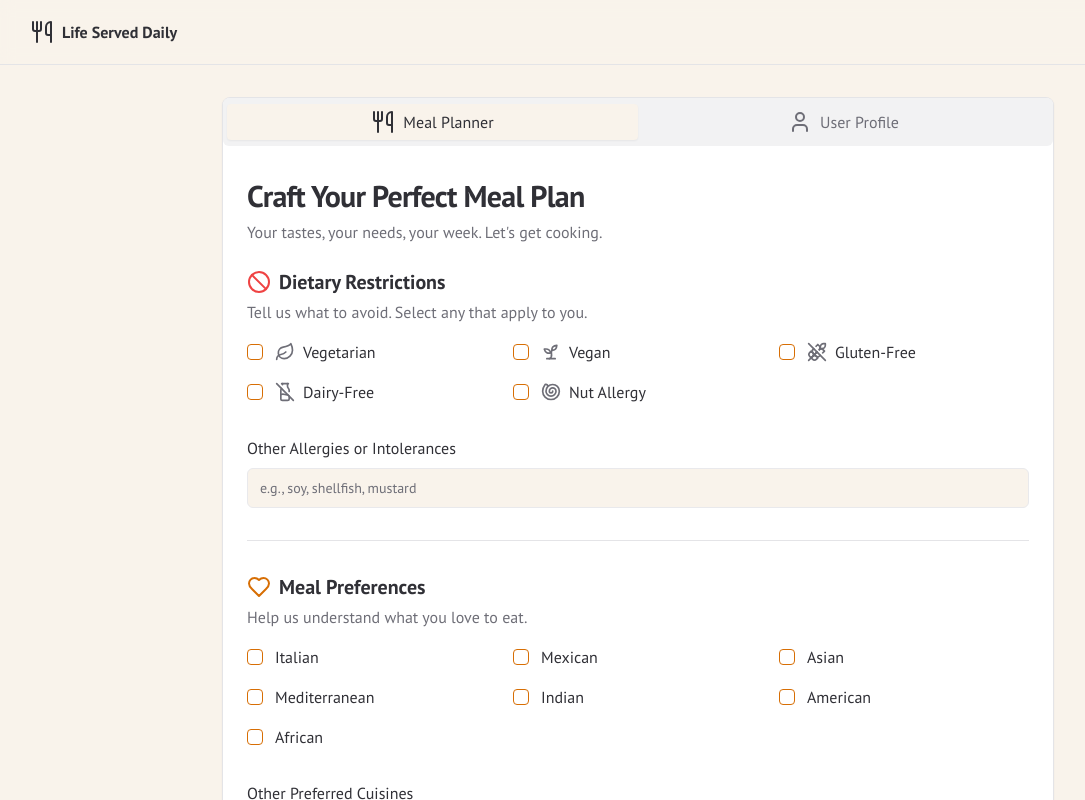
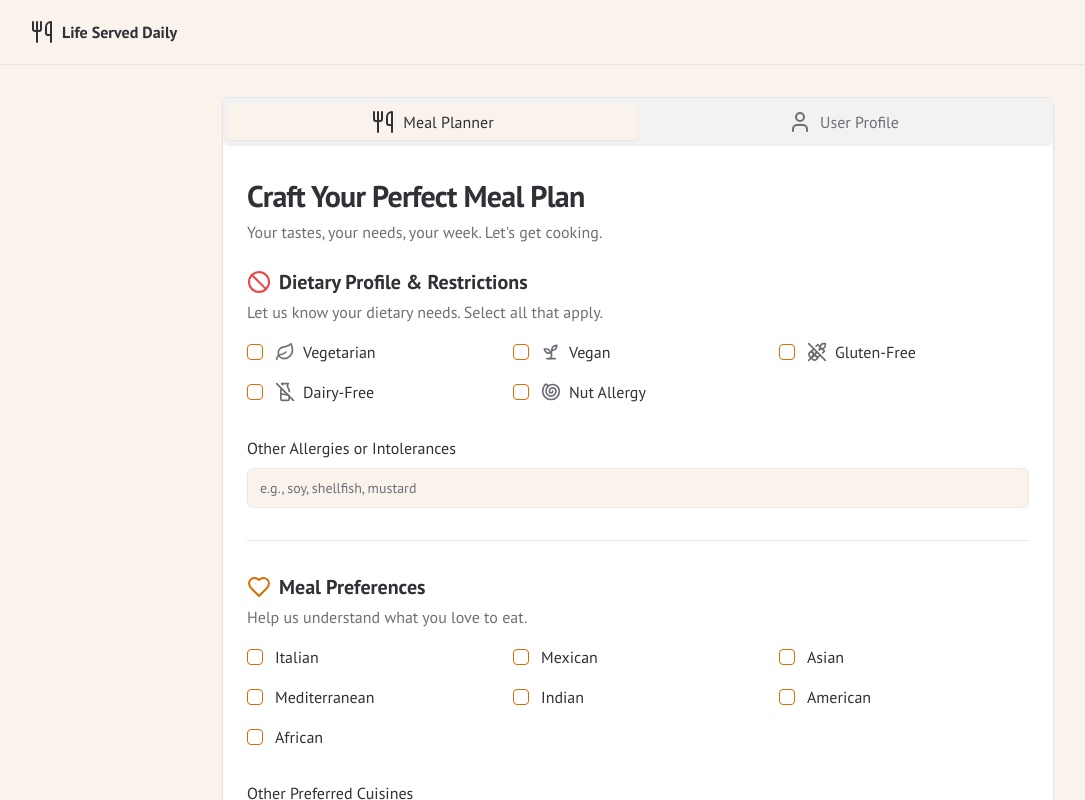
Before and after one commit to AISavantGH/life-served-daily-app, a Next.js app: page / in a window 1280 px wide. Shown: the top 800 px of the page, without its empty margins (2-1087 px from the left). Built offline with nearby package versions, Linux system fonts and the light colour scheme; what @genkit-ai/googleai, genkit would draw is missing.

Commit message:
explain Dietary Restrictions Tell us what to avoid. Select any that appl

```diff
--- a/src/components/meal-planner.tsx
+++ b/src/components/meal-planner.tsx
@@ -247,10 +247,10 @@ export function MealPlanner() {
                         <div className="mb-4">
                             <FormLabel className="flex items-center gap-2 text-xl font-semibold">
                                 <Ban className="h-6 w-6 text-destructive" />
-                                Dietary Restrictions
+                                Dietary Profile & Restrictions
                             </FormLabel>
                             <FormDescription className="mt-1 text-base">
-                                Tell us what to avoid. Select any that apply to you.
+                                Let us know your dietary needs. Select all that apply.
                             </FormDescription>
                         </div>
                         <div className="grid grid-cols-2 md:grid-cols-3 gap-4">
```
